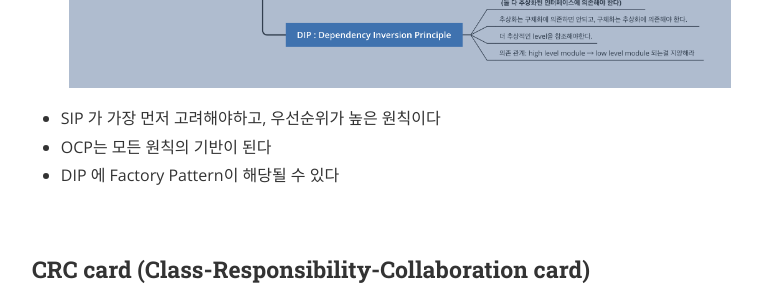
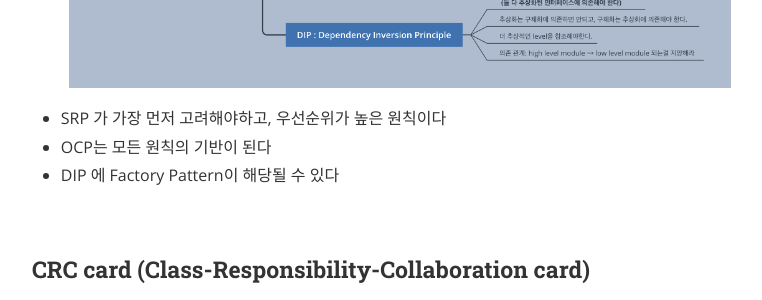
Before and after one commit to daheenallwhite/daheenallwhite.github.io, a Jekyll site: the page built from _posts/2019-05-16-SOLID-Principles.markdown, in a window 1280 px wide and 900 px high, scrolled down 2382 px. Shown: the part 153-453 px from the top of the window, without its empty margins (240-1002 px from the left). Built offline with Jekyll 4.4.1, drawn with Linux system fonts in a browser that asks for light colours; nearby versions of some CDN libraries; emoji names are drawn with the system emoji font; a style sheet for code colours, icons or effects is not loaded.

Commit message:
Fix typo

```diff
--- a/_posts/2019-05-16-SOLID-Principles.markdown
+++ b/_posts/2019-05-16-SOLID-Principles.markdown
@@ -59,7 +59,7 @@ Robert C Martin (갓 클린코드를 쓴 사람) 이 제안했으며 OOP design
 
 ![SOLID diagram]({{site.url}}/assets/SOLID.png)
 
-- SIP 가 가장 먼저 고려해야하고, 우선순위가 높은 원칙이다
+- SRP 가 가장 먼저 고려해야하고, 우선순위가 높은 원칙이다
 - OCP는 모든 원칙의 기반이 된다
 - DIP 에 Factory Pattern이 해당될 수 있다
 
```
